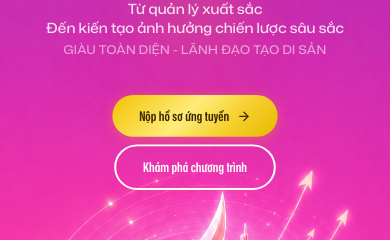
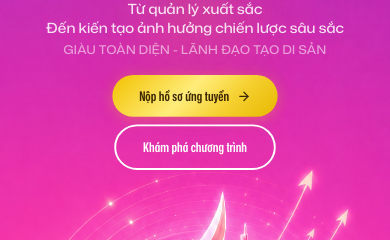
Before and after one commit to hangphuong-91/hawee-women-leadership-program, a React (Vite) app: page / in a window 390 px wide. Shown: the part 226-466 px from the top of the page. Built offline with nearby package versions, Linux system fonts and the light colour scheme; no server answers.

Commit message:
Mobile CTA: reduce top margin to avoid flame overlap
Co-Authored-By: Claude Sonnet 4.6 <noreply@anthropic.com>

```diff
--- a/src/pages/Landing.jsx
+++ b/src/pages/Landing.jsx
@@ -242,7 +242,7 @@ export default function Landing() {
               </p>
               <p className="mt-1 md:mt-1.5 text-white/55 text-xs tracking-wide md:tracking-widest uppercase">GIÀU TOÀN DIỆN - LÃNH ĐẠO TẠO DI SẢN</p>
             </motion.div>
-            <motion.div initial={{ opacity: 0, y: 16 }} animate={{ opacity: 1, y: 0 }} transition={{ duration: 0.7, delay: 0.5 }} className="mt-8 md:mt-7">
+            <motion.div initial={{ opacity: 0, y: 16 }} animate={{ opacity: 1, y: 0 }} transition={{ duration: 0.7, delay: 0.5 }} className="mt-3 md:mt-7">
               <div className="flex flex-col sm:flex-row gap-2 md:gap-3 items-center md:items-start scale-95 origin-bottom md:origin-bottom-left md:scale-100">
                 <a href="#dang-ky" className="arrow-light-trail btn-gold text-sm font-semibold inline-flex items-center justify-center gap-2 py-3 px-7">
                   Nộp hồ sơ ứng tuyển <ArrowRight size={15} />
```
